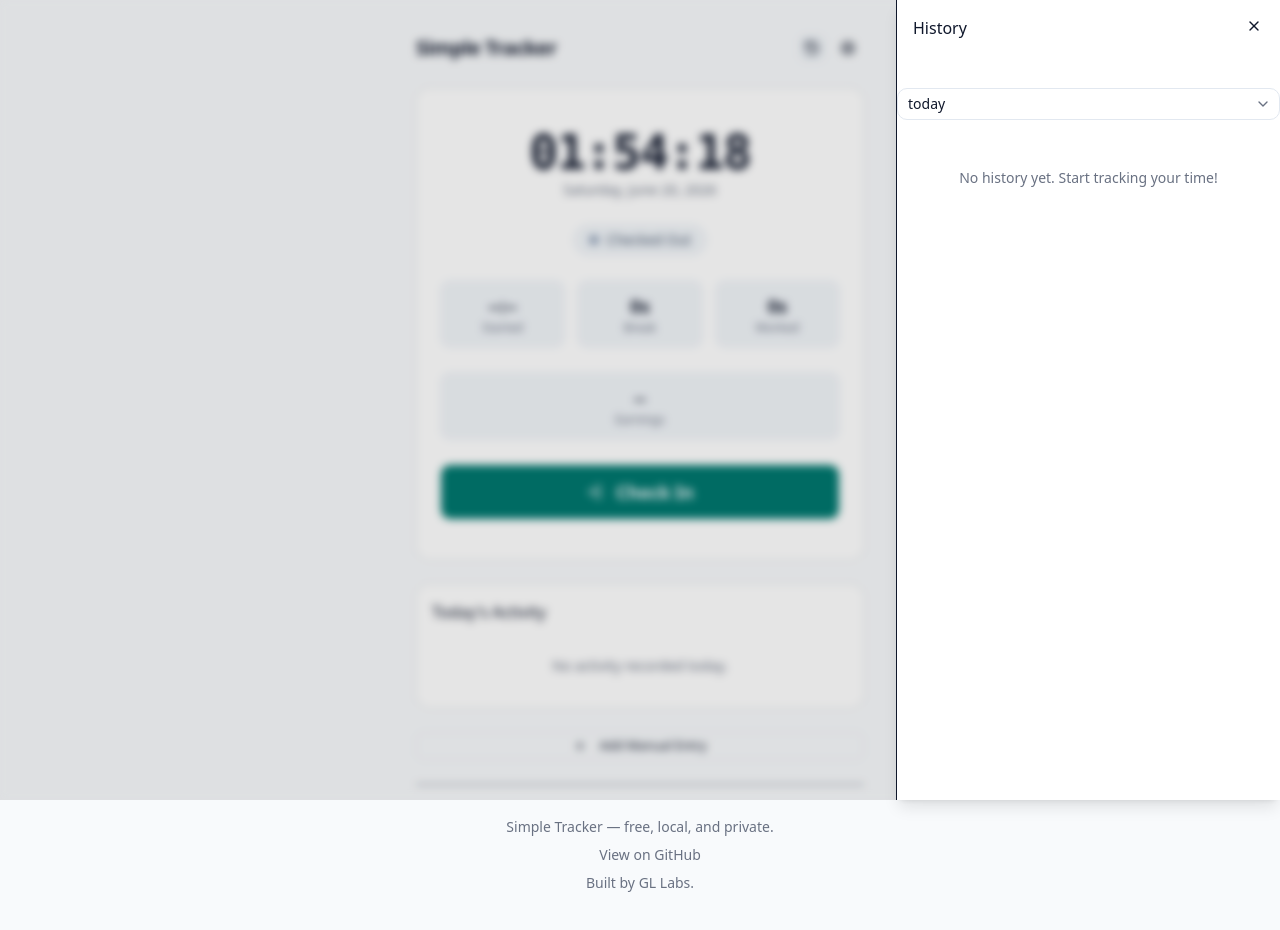
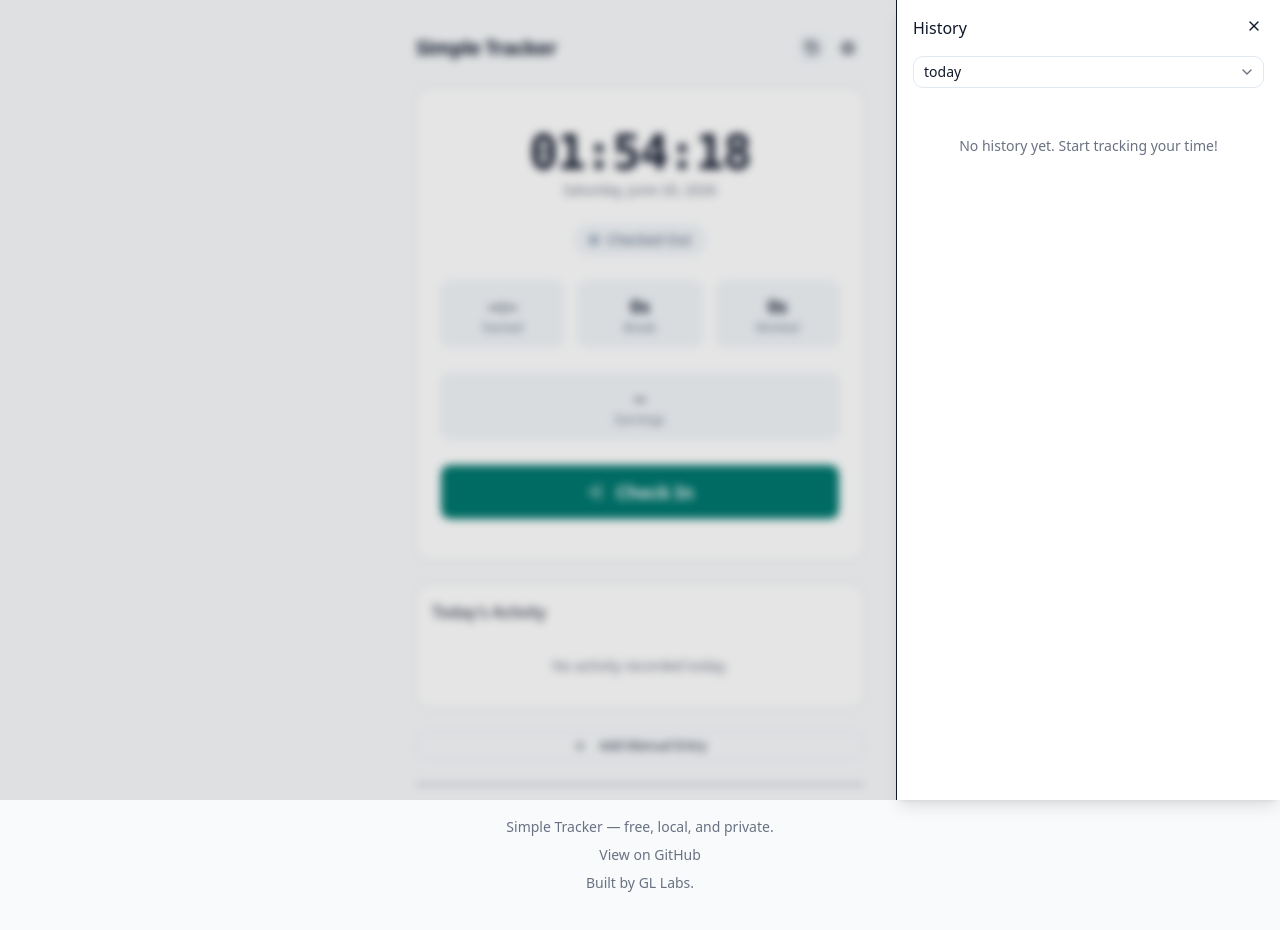
Before and after one commit to gabo71096/simple-tracker, a Next.js app: page /track in a window 1280 px wide. Both pictures are taken after a click on the button 812 px from the left and 48 px from the top of the page. Shown: the top 930 px of the page. Built offline with nearby package versions, Linux system fonts and the light colour scheme; some icons are missing.

Commit message:
fix: uniform drawer padding

```diff
--- a/src/components/HistoryDrawer.tsx
+++ b/src/components/HistoryDrawer.tsx
@@ -88,7 +88,7 @@ export function HistoryDrawer() {
 					<SheetTitle>History</SheetTitle>
 				</SheetHeader>
 
-				<div className="mt-4 space-y-4">
+				<div className="space-y-4">
 					<div className="flex items-center gap-2">
 						<Select
 							value={preset}
--- a/src/components/SettingsDrawer.tsx
+++ b/src/components/SettingsDrawer.tsx
@@ -82,7 +82,7 @@ export function SettingsDrawer() {
 					<SheetTitle>Settings</SheetTitle>
 				</SheetHeader>
 
-				<div className="mt-6 space-y-6">
+				<div className="space-y-6">
 					<div className="flex items-center justify-between rounded-lg border p-4">
 						<div className="space-y-0.5">
 							<Label htmlFor="geo-toggle" className="text-base">
--- a/src/components/ui/sheet.tsx
+++ b/src/components/ui/sheet.tsx
@@ -52,7 +52,7 @@ function SheetContent({
 				data-slot="sheet-content"
 				data-side={side}
 				className={cn(
-					"fixed z-50 flex flex-col gap-4 bg-popover bg-clip-padding text-sm text-popover-foreground shadow-lg transition duration-200 ease-in-out data-ending-style:opacity-0 data-starting-style:opacity-0 data-[side=bottom]:inset-x-0 data-[side=bottom]:bottom-0 data-[side=bottom]:h-auto data-[side=bottom]:border-t data-[side=bottom]:data-ending-style:translate-y-[2.5rem] data-[side=bottom]:data-starting-style:translate-y-[2.5rem] data-[side=left]:inset-y-0 data-[side=left]:left-0 data-[side=left]:h-full data-[side=left]:w-3/4 data-[side=left]:border-r data-[side=left]:data-ending-style:translate-x-[-2.5rem] data-[side=left]:data-starting-style:translate-x-[-2.5rem] data-[side=right]:inset-y-0 data-[side=right]:right-0 data-[side=right]:h-full data-[side=right]:w-3/4 data-[side=right]:border-l data-[side=right]:data-ending-style:translate-x-[2.5rem] data-[side=right]:data-starting-style:translate-x-[2.5rem] data-[side=top]:inset-x-0 data-[side=top]:top-0 data-[side=top]:h-auto data-[side=top]:border-b data-[side=top]:data-ending-style:translate-y-[-2.5rem] data-[side=top]:data-starting-style:translate-y-[-2.5rem] data-[side=left]:sm:max-w-sm data-[side=right]:sm:max-w-sm",
+					"fixed z-50 flex flex-col gap-4 p-4 bg-popover bg-clip-padding text-sm text-popover-foreground shadow-lg transition duration-200 ease-in-out data-ending-style:opacity-0 data-starting-style:opacity-0 data-[side=bottom]:inset-x-0 data-[side=bottom]:bottom-0 data-[side=bottom]:h-auto data-[side=bottom]:border-t data-[side=bottom]:data-ending-style:translate-y-[2.5rem] data-[side=bottom]:data-starting-style:translate-y-[2.5rem] data-[side=left]:inset-y-0 data-[side=left]:left-0 data-[side=left]:h-full data-[side=left]:w-3/4 data-[side=left]:border-r data-[side=left]:data-ending-style:translate-x-[-2.5rem] data-[side=left]:data-starting-style:translate-x-[-2.5rem] data-[side=right]:inset-y-0 data-[side=right]:right-0 data-[side=right]:h-full data-[side=right]:w-3/4 data-[side=right]:border-l data-[side=right]:data-ending-style:translate-x-[2.5rem] data-[side=right]:data-starting-style:translate-x-[2.5rem] data-[side=top]:inset-x-0 data-[side=top]:top-0 data-[side=top]:h-auto data-[side=top]:border-b data-[side=top]:data-ending-style:translate-y-[-2.5rem] data-[side=top]:data-starting-style:translate-y-[-2.5rem] data-[side=left]:sm:max-w-sm data-[side=right]:sm:max-w-sm",
 					className,
 				)}
 				{...props}
@@ -82,7 +82,7 @@ function SheetHeader({ className, ...props }: React.ComponentProps<"div">) {
 	return (
 		<div
 			data-slot="sheet-header"
-			className={cn("flex flex-col gap-0.5 p-4", className)}
+			className={cn("flex flex-col gap-0.5", className)}
 			{...props}
 		/>
 	);
```
